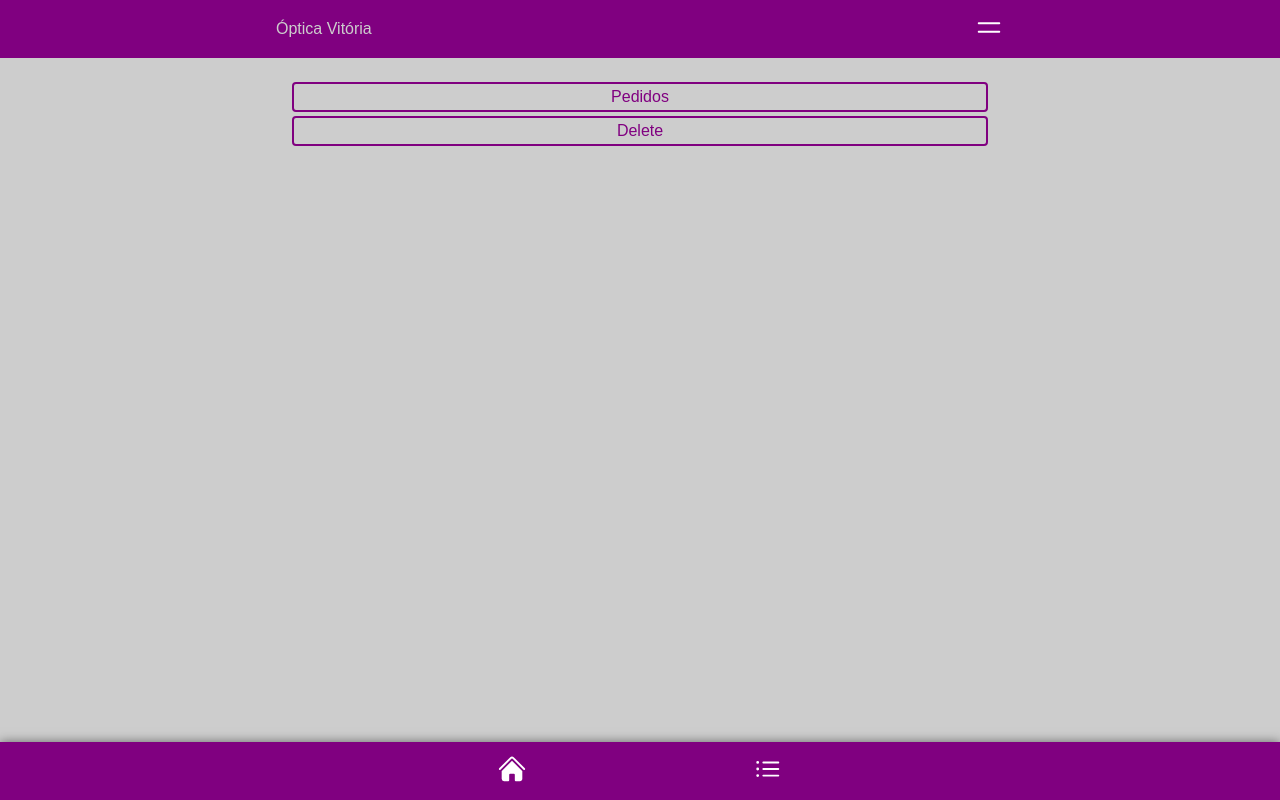
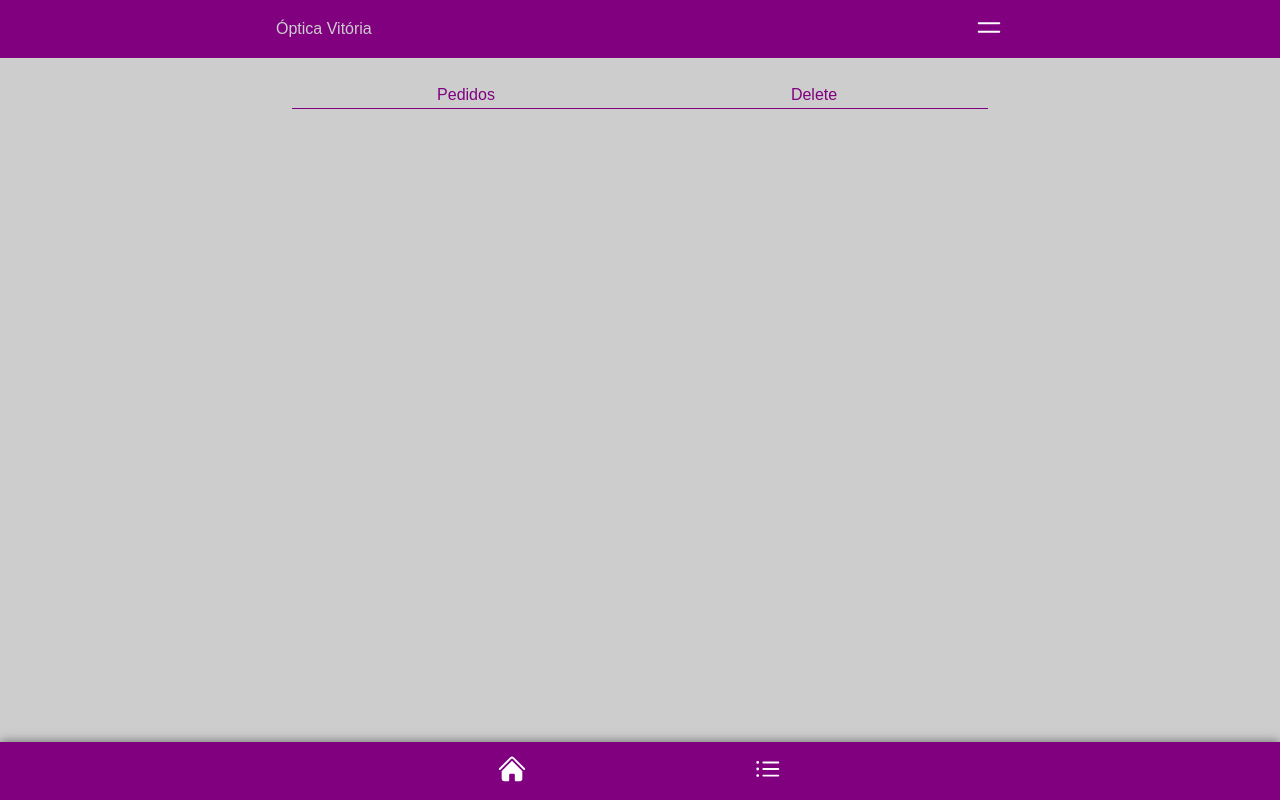
Before and after one commit to gvao/optica-vitoria, a Next.js app: page /clients/1 in a window 1280 px wide. Built offline with nearby package versions, Linux system fonts and the light colour scheme.

Commit message:
fix directions tabs

```diff
--- a/src/app/clients/[id]/components/tabs.tsx
+++ b/src/app/clients/[id]/components/tabs.tsx
@@ -12,7 +12,7 @@ export const Tabs = ({ tab }: TabsProps) => {
 
     return (
         <section >
-            <Container className={styles.tabs} >
+            <Container direction="row" className={styles.tabs} >
                 <Link href="?tab=pedidos" className={`${styles.tabs_link} ${isTabSelected('pedidos')}`} >Pedidos</Link>
                 <Link href="?tab=delete" className={`${styles.tabs_link} ${isTabSelected('delete')}`}>Delete</Link>
             </Container>
--- a/src/app/clients/[id]/page.tsx
+++ b/src/app/clients/[id]/page.tsx
@@ -1,5 +1,3 @@
-
-import { Header } from "./components/header"
 import { Tabs } from "./components/tabs"
 import { SectionRemoveClient } from "./components/remove-client"
 import { PageProps, TabsProps } from './types'
@@ -14,7 +12,6 @@ export default function DetailsClient({ params, searchParams }: PageProps) {
 
     return (
         <Container>
-            {/* <Header id={params.id} /> */}
 
             <Tabs tab={searchParams.tab} />
 
--- a/src/app/clients/[id]/styles.module.css
+++ b/src/app/clients/[id]/styles.module.css
@@ -20,16 +20,15 @@
     display: flex;
     justify-content: space-between;
     align-items: center;
-    gap: var(--gap-sm);
+    gap: 0;
 }
 
 .tabs_link {
     color: var(--color-primary);
+    text-align: center;
 
-    text-align: center;
     padding: var(--pad-sm);
-    border-radius: var(--radius-sm);
-    border: 2px solid var(--color-primary);
+    border-bottom: 1px solid var(--color-primary);
 }
 
 .tabs_selected {
```
